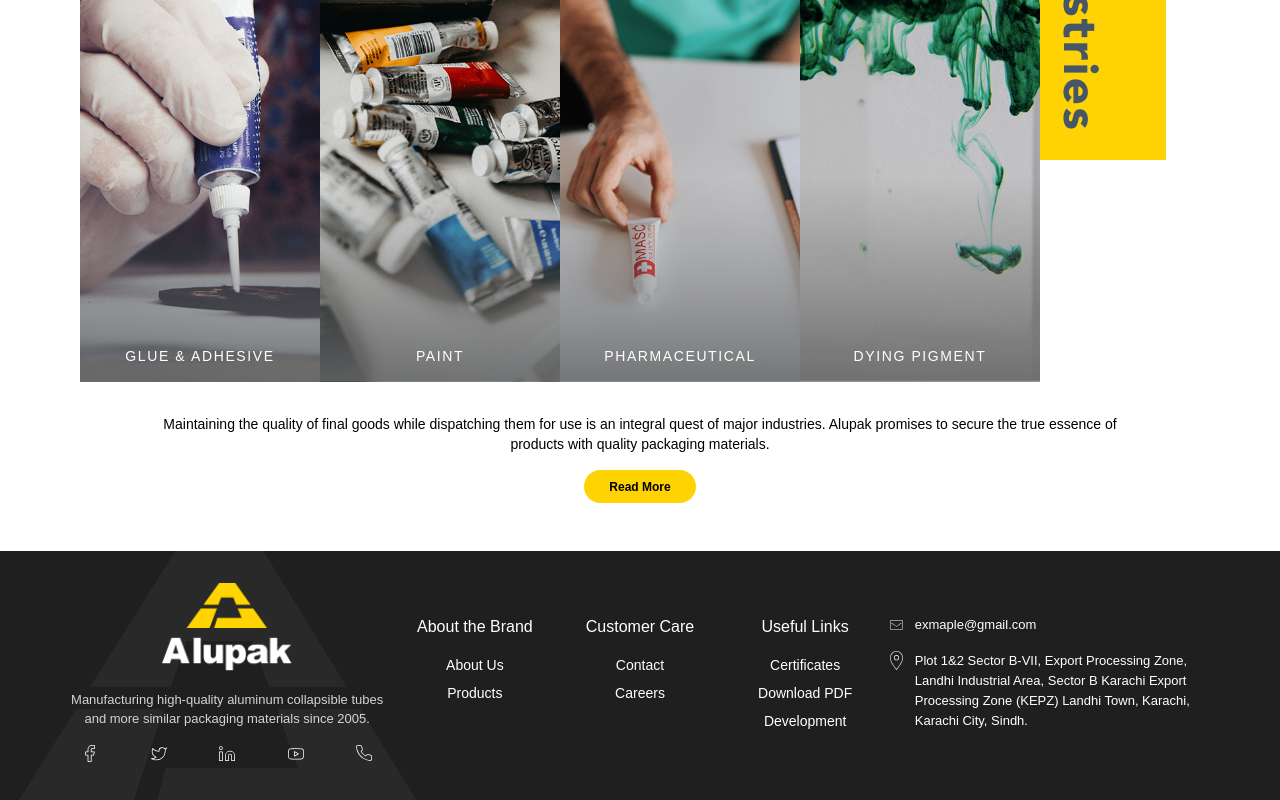
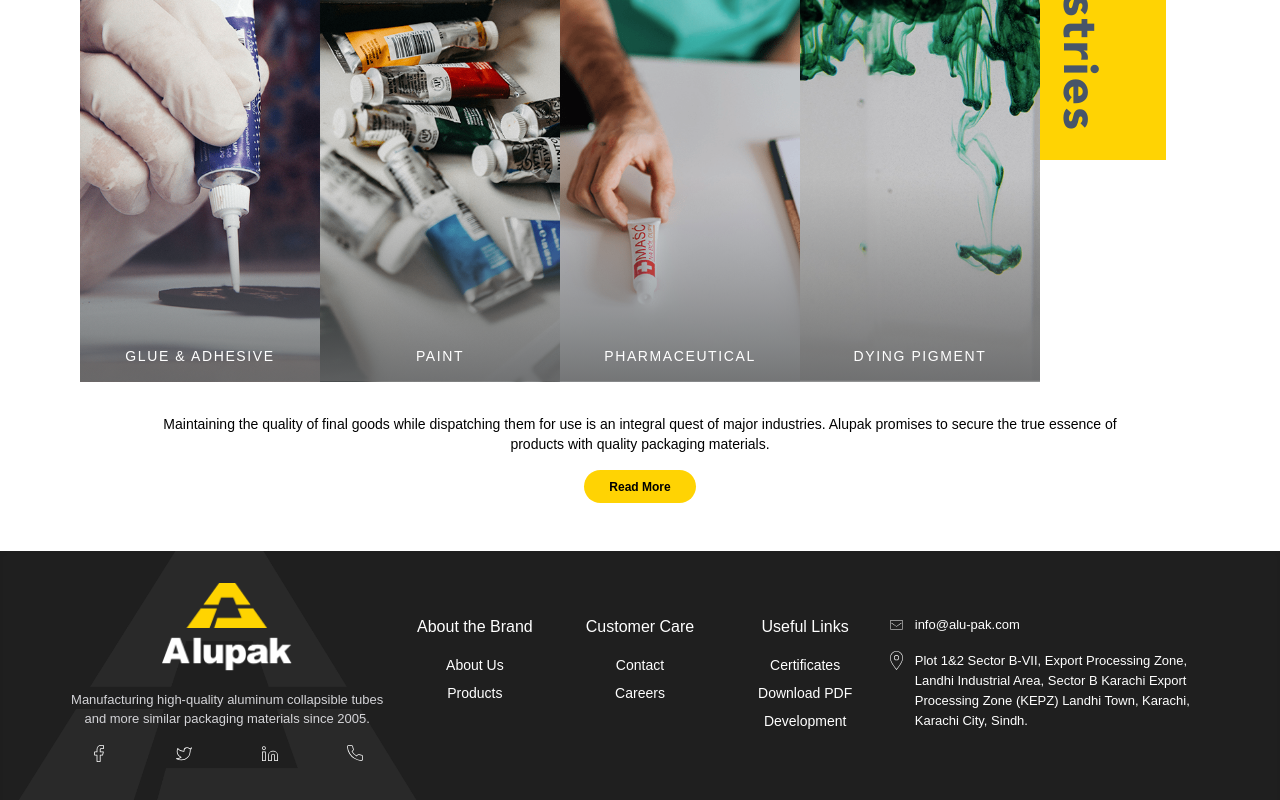
Before and after one commit to ovaisshaikhh/Alupak, a React (Vite) app: page / in a window 1280 px wide. Shown: the part 2180-2980 px from the top of the page. Built offline with nearby package versions, Linux system fonts and the light colour scheme; a web font is replaced by a local one; what aws-amplify would draw is missing.

Commit message:
animation removed

```diff
--- a/src/components/Footer.jsx
+++ b/src/components/Footer.jsx
@@ -60,7 +60,7 @@ const Footer = () => {
               <img className="md:w-[6%] lg:w-[4%]" src={mail} alt="mail" />
 
               <div className="md:text-[12px] lg:text-[13px]">
-                <a href="mailto:exmaple@gmail.com">exmaple@gmail.com</a>
+                <a href="mailto:info@alu-pak.com">info@alu-pak.com</a>
               </div>
             </div>
 
--- a/src/components/HomeIndustries.jsx
+++ b/src/components/HomeIndustries.jsx
@@ -86,7 +86,7 @@ const HomeIndustries = () => {
             ref={targetRef}
             className={
               isVisible
-                ? "tracking-in-expand vertical-text md:text-[2.5rem] lg:text-[3rem] xm:text-[4rem] font-black text-[#475569] pt-4 tracking-wider"
+                ? "xll:tracking-in-expand vertical-text md:text-[2.5rem] lg:text-[3rem] xm:text-[4rem] font-black text-[#475569] pt-4 tracking-wider"
                 : "vertical-text md:text-[2.5rem] lg:text-[3rem] xm:text-[4rem] font-black text-[#475569] pt-4 tracking-wider"
             }
           >
--- a/src/components/Socials.jsx
+++ b/src/components/Socials.jsx
@@ -7,11 +7,11 @@ import call from "../assets/iconcall.svg";
 
 const Socials = () => {
   return (
-    <div className="mobMenu grid grid-cols-5 xs:gap-2 sg:gap-4 xll:gap-[0rem] justify-items-center items-center sx:my-6 md:mt-6 lg:mt-0 text-white">
+    <div className="mobMenu grid grid-cols-4 xs:gap-2 sg:gap-4 xll:gap-[0rem] justify-items-center items-center sx:my-6 md:mt-6 lg:mt-0 text-white">
       {/* @Facebook */}
       <p className=" rounded-full social-icon hover:animate-bounce">
         <a
-          href="https://www.facebook.com/image.est1993/"
+          href="https://www.facebook.com/people/Alupak-Limited/100064038663586/?mibextid=ZbWKwL"
           target="_blank"
           rel="noreferrer"
         >
@@ -22,7 +22,7 @@ const Socials = () => {
       {/* @Twitter */}
       <p className="rounded-full social-icon hover:animate-bounce">
         <a
-          href="https://twitter.com/image_est1993?lang=en"
+          href="https://twitter.com/i/flow/login?redirect_after_login=%2FAlupak_Limited"
           target="_blank"
           rel="noreferrer"
         >
@@ -33,7 +33,7 @@ const Socials = () => {
       {/* @Linkedin */}
       <p className=" rounded-full social-icon hover:animate-bounce">
         <a
-          href="https://pk.linkedin.com/company/image-pakistan-ltd"
+          href=""
           target="_blank"
           rel="noreferrer"
         >
@@ -42,12 +42,12 @@ const Socials = () => {
         </a>
       </p>
       {/* @Youtube */}
-      <p className="rounded-full social-icon hover:animate-bounce">
-        <a href="https://www.w3schools.com/" target="_blank" rel="noreferrer">
+      {/* <p className="rounded-full social-icon hover:animate-bounce">
+        <a href="https://www.w3schools.com/" target="_blank" rel="noreferrer"> */}
           {/* <i class="fa-brands fa-youtube sx:text-sm sm:text-lg md:text-sm xl:text-lg p-2 flex justify-center"></i> */}
-          <img className="w-4" src={yt} alt="yt" />
+          {/* <img className="w-4" src={yt} alt="yt" />
         </a>
-      </p>
+      </p> */}
       {/* @Call */}
       <p className=" rounded-full social-icon hover:animate-bounce">
         <a type="email" href="mailto:info@image.net.pk" rel="noreferrer">
```
